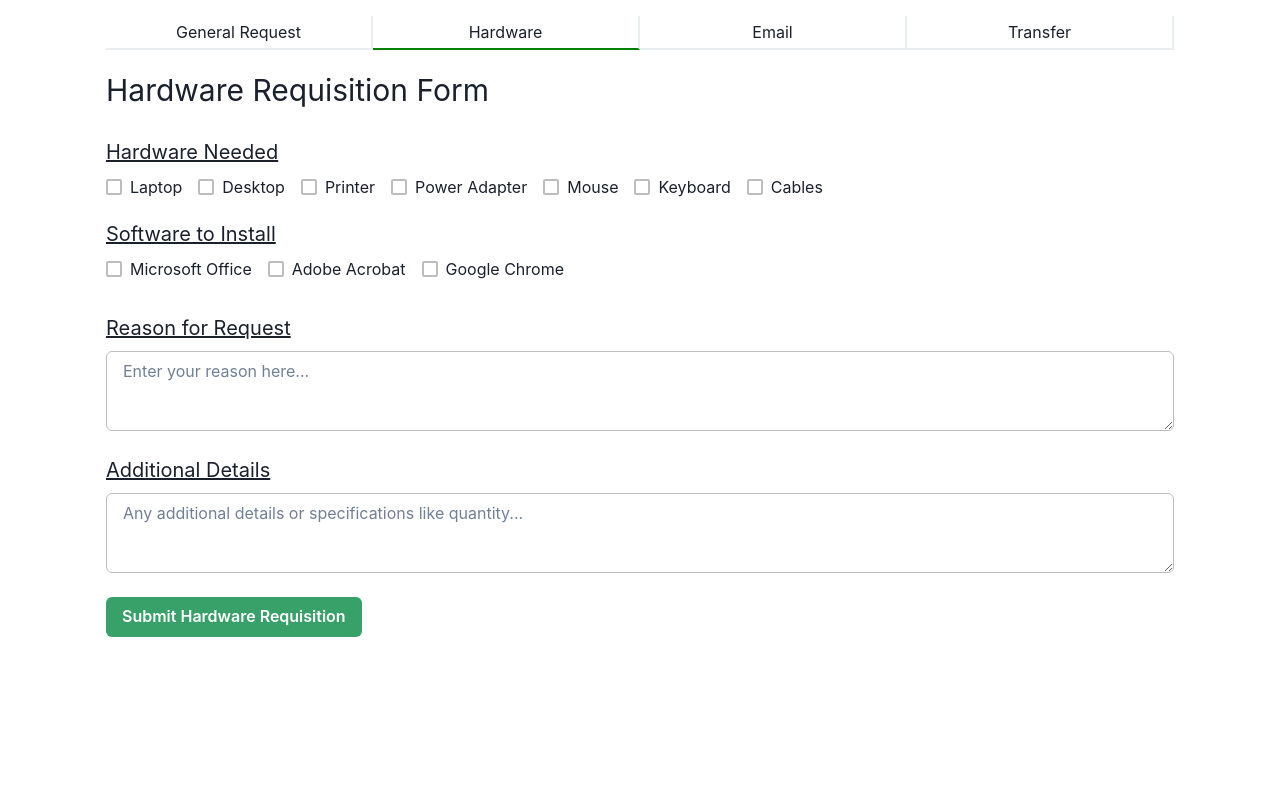
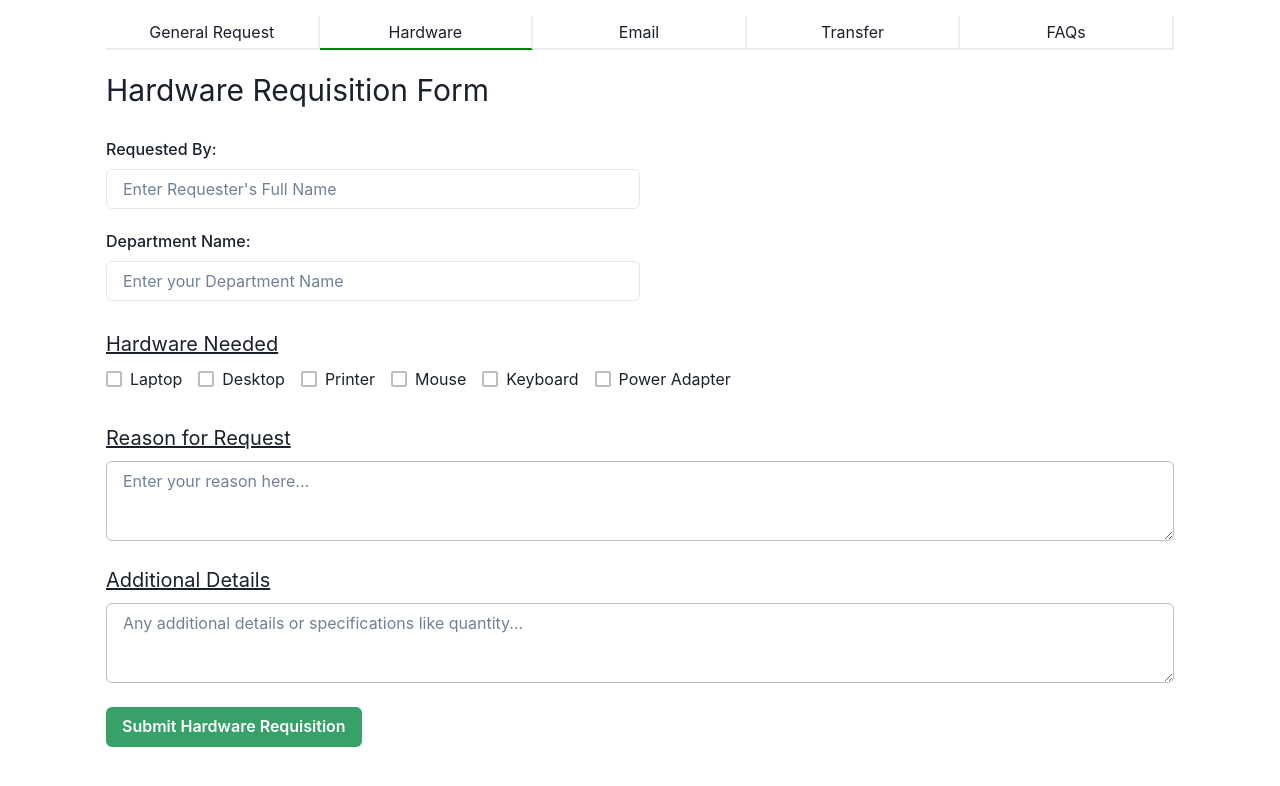
Before and after one commit to Providence-Human-Capital/HelpDesk, a React (Vite) app: page / in a window 1280 px wide. Both pictures are taken after a click on the element "Hardware". Shown: the top 786 px of the page. Built offline with nearby package versions, Linux system fonts and the light colour scheme.

Commit message:
FAQs and conditional hardware fields

```diff
--- a/src/App.jsx
+++ b/src/App.jsx
@@ -25,6 +25,7 @@ import Hardware from './components/hardware';
 import Email from './components/email';
 import General from './components/general';
 import Transfer from './components/transfer';
+import FAQs from './components/FAQs';
 
 export default function Requisition() {
 
@@ -64,6 +65,12 @@ export default function Requisition() {
               p={4}
             >
               Transfer</Center>
+              <Center
+              style={{ width: '25%', borderRight: '2px solid #ebeef0', borderBottom: `2px solid ${showPage === 'faqs' ? x : '#ebeef0'}` }}
+              onClick={() => setShowPage('faqs')}
+              p={4}
+            >
+              FAQs</Center>
 
           </Flex>
         </Box>
@@ -72,6 +79,7 @@ export default function Requisition() {
         {showPage === 'email' ? <Email /> : ''}
         {showPage === 'general' ? <General /> : ''}
         {showPage === 'transfer' ? <Transfer /> : ''}
+        {showPage === 'faqs' ? <FAQs /> : ''}
 
 
       </Container>
--- /dev/null
+++ b/src/components/FAQs.jsx
@@ -0,0 +1,150 @@
+import React, { useState } from 'react'
+import {
+    Accordion,
+    AccordionItem,
+    AccordionButton,
+    AccordionPanel,
+    AccordionIcon,
+    FormControl,
+    FormLabel,
+    RadioGroup,
+    Stack,
+    Radio,
+    CheckboxGroup,
+    Checkbox,
+    Textarea,
+    Button,
+    Input,
+    Heading,
+    Box,
+    VStack,
+    HStack,
+    Container,
+    Text,
+    Flex,
+    Center,
+    Divider,
+    Spinner,
+} from '@chakra-ui/react';
+import { useToast } from '@chakra-ui/react'
+import axios from "axios";
+// import Loader from './Loader';
+
+export default function email() {
+
+    const [domain, setDomain] = useState([]);
+    const [reason, setReason] = useState('');
+    const [errorDiv, setErrorDiv] = useState(false) // error message from frontend validation
+    const [errorText, setErrorText] = useState('')  // text based on the error
+    const [loading, setLoading] = useState(false) // loading circle when user has submitted their id
+
+    const toast = useToast()
+
+    const DomainChoice = (value) => {
+        setDomain(value);
+    };
+
+    // const data = {
+    //     domain,
+    //     reason
+    // }
+
+    // const handleSubmit = () => {
+    //     setErrorDiv(false)
+    //     setLoading(true)
+
+    //     if (Validation()) {
+    //         axios.post('http://localhost:8888/request/email', data)
+    //             .then((res) => {
+    //                 toast({
+    //                     title: 'Your request has been sent',
+    //                     description: 'Looks good',
+    //                     status: 'success',
+    //                     duration: 4000,
+    //                     isClosable: true,
+    //                     position: 'top-right'
+    //                 })
+    //                 console.log(res.data)
+    //             })
+    //             .catch((err) => {
+    //                 toast({
+    //                     title: 'Error sending request',
+    //                     description: 'Looks good',
+    //                     status: 'error',
+    //                     duration: 4000,
+    //                     isClosable: true,
+    //                     position: 'top-right'
+    //                 })
+    //                 console.log(err)
+    //             })
+    //             .finally(() => {
+    //                 setLoading(false)
+    //             })
+    //     }
+    // };
+
+    // const Validation = () => {
+    //     if (/script|<|>/i.test(reason)) {
+    //         setErrorDiv(true)
+    //         setErrorText('You have entered dangerous scripts')
+    //     }
+    //     else if (domain.length === 0) {
+    //         setErrorDiv(true)
+    //         setErrorText('Please select a domain')
+    //     }
+    //     else if (!reason.trim()) {
+    //         setErrorDiv(true)
+    //         setErrorText('You have not specified your reason')
+    //     }
+    //     else {
+    //         return true
+    //     }
+    // }
+
+    const errorMessage = errorDiv ?
+        <div style={{ color: "red", fontSize: "18px" }}>{errorText}</div>
+        : '';
+
+    return (
+        <>
+            <VStack align="start" mt='6'>
+                <Text mb={4} fontSize={{ md: "3xl", base: "2xl" }}>Frequently Asked Questions</Text>
+
+
+                <FormControl id="name">
+                <FormLabel htmlFor='name'>Search FAQs:</FormLabel>
+                <Input id='name' type='name' placeholder="Search Here"  mb="5" w={"50%"} />
+                <Stack spacing={4} />
+
+                    <Text mt={"5"} as='u' fontSize={{ md: 'xl' }} >Scanner configuration</Text>
+                    <Text>
+                        1. Find the IP address of the scanner you want to use <br />
+                        2.
+                    </Text>
+
+
+                </FormControl>
+
+                <FormControl isRequired id="reason" mt={6}>
+                    <Text as='u' fontSize={{ md: 'xl' }}>Purpose for Email</Text>
+                    <Textarea
+                        placeholder="Enter your reason here..."
+                        size="md"
+                        onChange={(e) => setReason(e.target.value)}
+                        // value={reason}
+                        focusBorderColor='green'
+                        borderColor={'#bdbdbd'}
+                        mt='2'
+                    />
+                </FormControl>
+                {/* {errorMessage} */}
+
+                {/* {loading ? <Loader /> : */}
+                <Button colorScheme="green" mt={4} mb='10'>
+                    Submit Email Requisition
+                </Button>
+                {/* } */}
+            </VStack>
+        </>
+    )
+}
--- a/src/components/hardware.jsx
+++ b/src/components/hardware.jsx
@@ -111,6 +111,15 @@ export default function hardware() {
             <VStack align="start" mt='6'>
                 <Text mb={4} fontSize={{ md: "3xl", base: "2xl" }}>Hardware Requisition Form</Text>
 
+                <FormControl id="name">
+                <FormLabel htmlFor='name'>Requested By:</FormLabel>
+                <Input id='name' type='name' placeholder="Enter Requester's Full Name"  mb="5" w={"50%"} />
+
+                <FormLabel htmlFor='department'>Department Name:</FormLabel>
+                <Input id='department' type='text' placeholder='Enter your Department Name'  mb="5" w={"50%"} />
+                </FormControl>
+
+
                 <FormControl id="hardware">
                     <Text as='u' fontSize={{ md: 'xl' }}>Hardware Needed</Text>
                     <CheckboxGroup onChange={handleHardwareChange} value={selectedHardware}>
@@ -118,14 +127,14 @@ export default function hardware() {
                             <Checkbox value="laptop" borderColor={'#bdbdbd'} colorScheme='green'>Laptop</Checkbox>
                             <Checkbox value="desktop" borderColor={'#bdbdbd'} colorScheme='green'>Desktop</Checkbox>
                             <Checkbox value="printer" borderColor={'#bdbdbd'} colorScheme='green'>Printer</Checkbox>
-                            <Checkbox value="adapter" borderColor={'#bdbdbd'} colorScheme='green'>Power Adapter</Checkbox>
                             <Checkbox value="mouse" borderColor={'#bdbdbd'} colorScheme='green'>Mouse</Checkbox>
                             <Checkbox value="keyboard" borderColor={'#bdbdbd'} colorScheme='green'>Keyboard</Checkbox>
-                            <Checkbox value="cables" borderColor={'#bdbdbd'} colorScheme='green'>Cables</Checkbox>
+                            <Checkbox value="adapter" borderColor={'#bdbdbd'} colorScheme='green'>Power Adapter</Checkbox>
                         </HStack>
                     </CheckboxGroup>
                 </FormControl>
 
+            {selectedHardware.includes('laptop') || selectedHardware.includes('desktop') ? (
                 <FormControl id="software" mt={3}>
                     <Text as='u' fontSize={{ md: 'xl' }}>Software to Install</Text>
                     <CheckboxGroup onChange={handleSoftwareChange} value={selectedSoftware} >
@@ -133,12 +142,15 @@ export default function hardware() {
                             <Checkbox value="Microsoft Office" fontSize={{ md: 'xl' }} borderColor={'#bdbdbd'} colorScheme='green'>Microsoft Office</Checkbox>
                             <Checkbox value="Adobe Acrobat" borderColor={'#bdbdbd'} colorScheme='green'>Adobe Acrobat</Checkbox>
                             <Checkbox value="Google Chrome" borderColor={'#bdbdbd'} colorScheme='green'>Google Chrome</Checkbox>
+                            <Checkbox value="Anydesk" borderColor={'#bdbdbd'} colorScheme='green'>Anydesk</Checkbox>
+                            <Checkbox value="Printer drivers" borderColor={'#bdbdbd'} colorScheme='green'>Printer drivers</Checkbox>
                             {/* <Checkbox value="Belina" colorScheme='green'>Belina</Checkbox>
                             <Checkbox value="Quick Books" colorScheme='green'>Quick Books</Checkbox>
                             <Checkbox value="Pastel" colorScheme='green'>Pastel</Checkbox> */}
                         </HStack>
                     </CheckboxGroup>
                 </FormControl>
+            ) : null}
 
                 <FormControl id="reason" mt={6} >
                     <Text as='u' fontSize={{ md: 'xl' }}>Reason for Request</Text>
```
